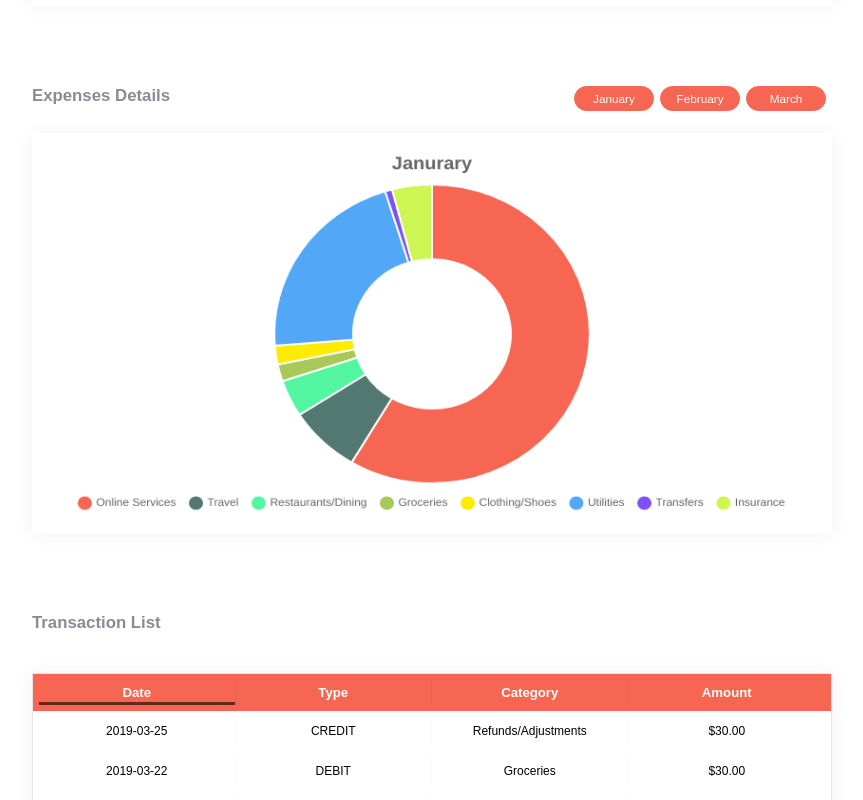
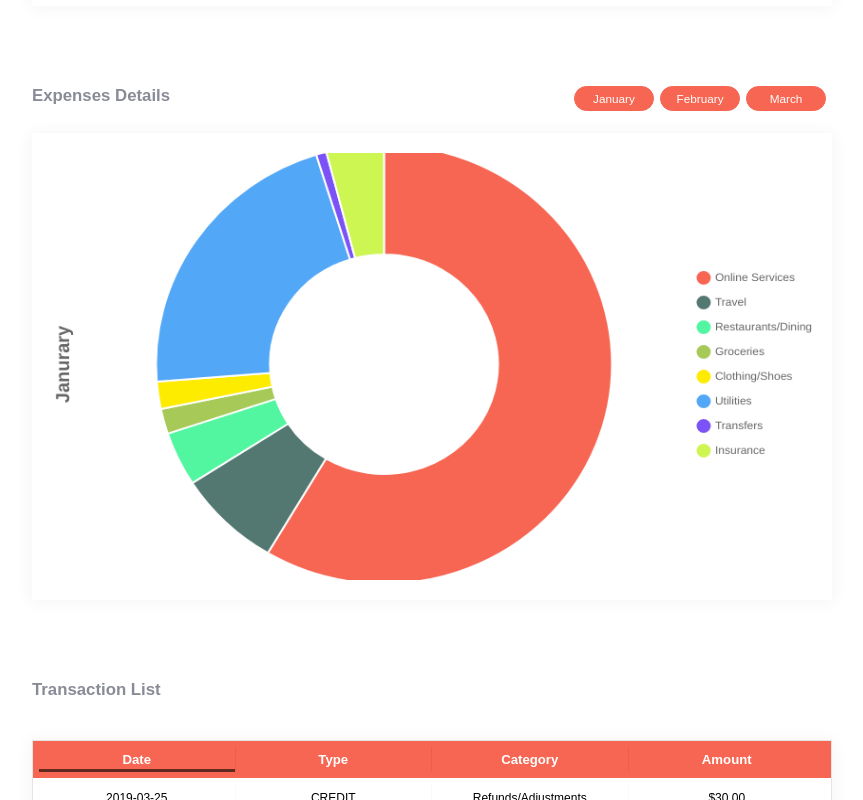
Before and after one commit to davidyoon85/betterfin, a React (Create React App) app: page / in a window 1280 px wide. Shown: the part 712-1512 px from the top of the page, without its empty margins (208-1071 px from the left). Built offline with nearby package versions, Linux system fonts and the light colour scheme.

Commit message:
disable maintain aspect ratio

```diff
--- a/src/components/pie.js
+++ b/src/components/pie.js
@@ -58,7 +58,7 @@ class Pie extends React.Component {
                   e.target.style.cursor = 'pointer';
                 },
                 display: true,
-                position: 'bottom',
+                position: 'right',
                 labels: {
                   fontSize: 12,
                   padding: 15,
@@ -76,6 +76,7 @@ class Pie extends React.Component {
               title:{
                 display: true,
                 text: 'Janurary',
+                position: 'left',
                 padding: 10,
                 fontSize: 20
               },
@@ -97,7 +98,7 @@ class Pie extends React.Component {
                 yPadding: 15,
                 displayColors: false,
             },
-              responsive: true,
+              maintainAspectRatio : false
             }}
 
           />
```
